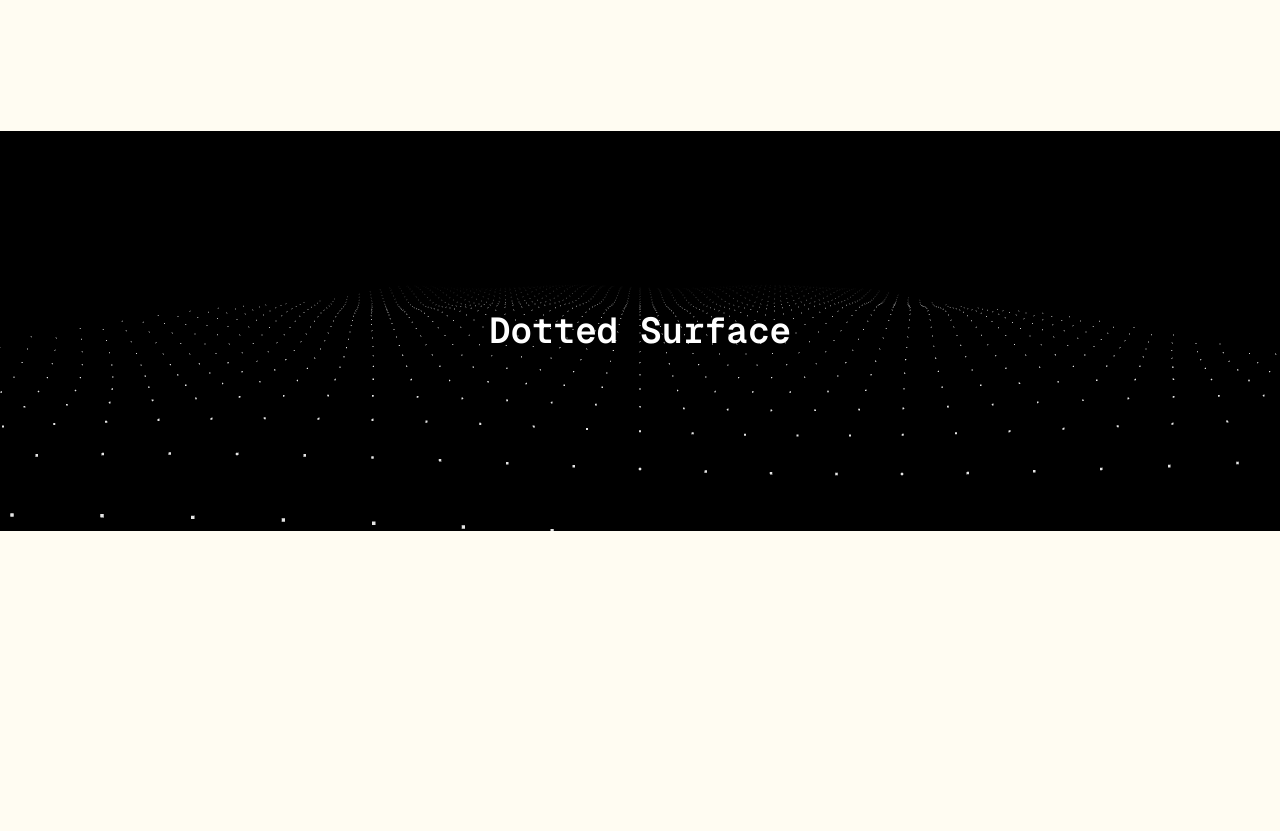
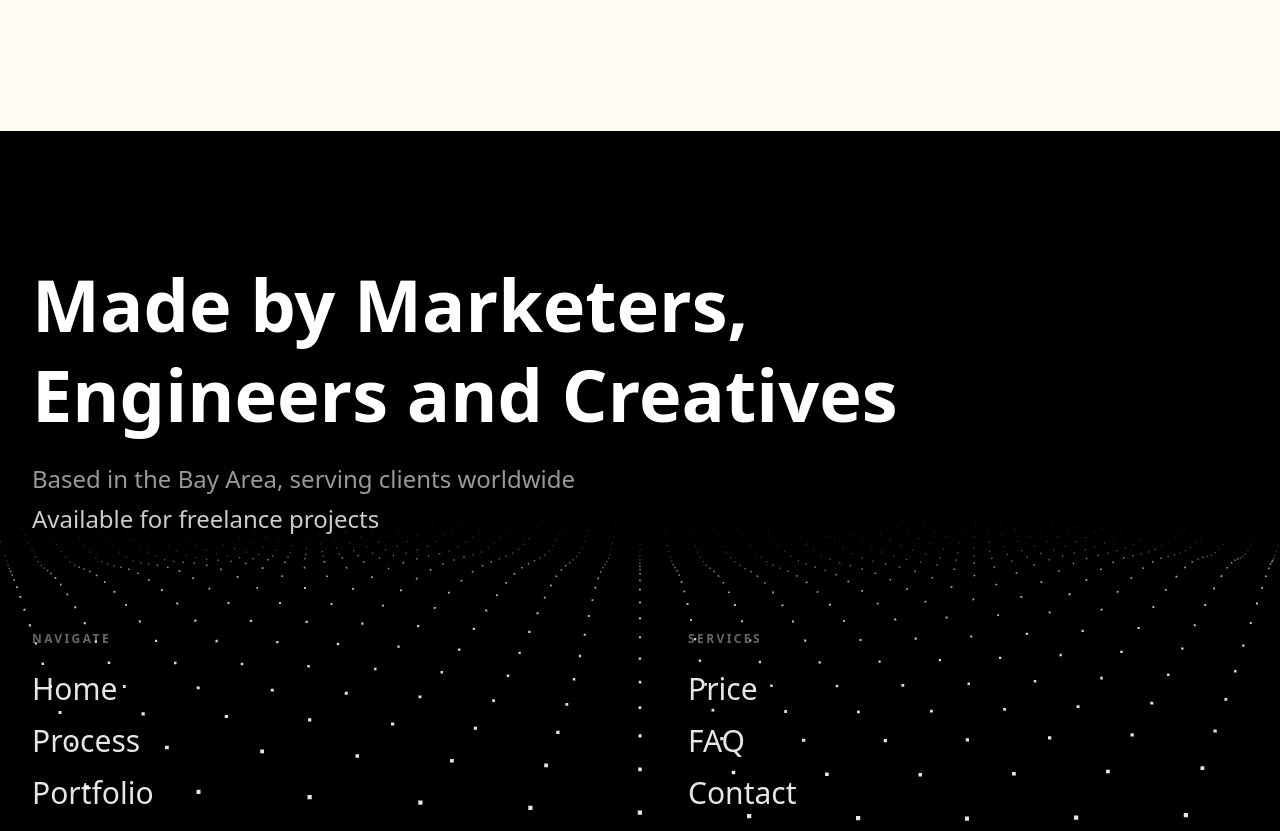
Before and after one commit to team-virtura-tech/virtura-tech-webapp, a Next.js app: page / in a window 1280 px wide. Shown: the part 1924-2755 px from the top of the page. Before the commit the page ends 2455 px from the top, so only its background shows below. Built offline with nearby package versions, Linux system fonts and the light colour scheme; no server answers.

Commit message:
[FEATURE] enhance Footer component with navigation links and improved layout

```diff
--- a/src/components/custom/Footer/Footer.tsx
+++ b/src/components/custom/Footer/Footer.tsx
@@ -1,18 +1,109 @@
-// Footer.tsx (simplified)
+'use client';
+
+import Link from 'next/link';
 import { DottedBackground } from './DottedBackground';
+
+const footerLinks = {
+  navigate: [
+    { label: 'Home', href: '/' },
+    { label: 'Process', href: '/process' },
+    { label: 'Portfolio', href: '/portfolio' },
+    { label: 'About', href: '/about' },
+  ],
+  services: [
+    { label: 'Price', href: '/price' },
+    { label: 'FAQ', href: '/faq' },
+    { label: 'Contact', href: '/contact-us' },
+  ],
+};
 
 export function Footer() {
   return (
     <footer
       id="Footer"
-      className="relative min-h-[400px] w-full overflow-hidden bg-foreground text-white"
+      data-component="Footer"
+      className="relative w-full overflow-hidden bg-foreground text-white"
     >
       {/* Background animation */}
       <DottedBackground className="pointer-events-none absolute inset-0 h-full w-full" />
 
-      {/* Footer content on top */}
-      <div className="relative z-10 flex min-h-[400px] items-center justify-center">
-        <h1 className="font-mono text-4xl font-semibold">Dotted Surface</h1>
+      {/* Footer content */}
+      <div className="relative z-10 px-4 py-16 md:px-6 md:py-24 lg:px-8 lg:py-32">
+        <div className="mx-auto max-w-screen-xl">
+          {/* Top section */}
+          <div className="mb-16 md:mb-24">
+            <h2 className="mb-6 text-4xl font-bold leading-tight md:text-5xl lg:text-6xl xl:text-7xl">
+              Made by Marketers,
+              <br />
+              Engineers and Creatives
+            </h2>
+            <div className="flex flex-col gap-2 text-lg text-white/60 md:text-xl lg:text-2xl">
+              <p>Based in the Bay Area, serving clients worldwide</p>
+              <p className="font-medium text-white/80">
+                Available for freelance projects
+              </p>
+            </div>
+          </div>
+
+          {/* Links grid */}
+          <div className="mb-16 grid grid-cols-1 gap-12 md:mb-20 md:grid-cols-2 md:gap-16 lg:gap-24">
+            {/* Navigate */}
+            <div>
+              <h3 className="mb-6 text-xs font-bold uppercase tracking-[0.2em] text-white/40">
+                Navigate
+              </h3>
+              <ul className="space-y-4">
+                {footerLinks.navigate.map((link) => (
+                  <li key={link.href}>
+                    <Link
+                      href={link.href}
+                      className="group inline-flex items-center text-2xl font-light text-white/90 transition-colors hover:text-white md:text-3xl"
+                    >
+                      <span className="relative">
+                        {link.label}
+                        <span className="absolute bottom-0 left-0 h-[1px] w-0 bg-white transition-all duration-300 group-hover:w-full" />
+                      </span>
+                    </Link>
+                  </li>
+                ))}
+              </ul>
+            </div>
+
+            {/* Services */}
+            <div>
+              <h3 className="mb-6 text-xs font-bold uppercase tracking-[0.2em] text-white/40">
+                Services
+              </h3>
+              <ul className="space-y-4">
+                {footerLinks.services.map((link) => (
+                  <li key={link.href}>
+                    <Link
+                      href={link.href}
+                      className="group inline-flex items-center text-2xl font-light text-white/90 transition-colors hover:text-white md:text-3xl"
+                    >
+                      <span className="relative">
+                        {link.label}
+                        <span className="absolute bottom-0 left-0 h-[1px] w-0 bg-white transition-all duration-300 group-hover:w-full" />
+                      </span>
+                    </Link>
+                  </li>
+                ))}
+              </ul>
+            </div>
+          </div>
+
+          {/* Bottom section */}
+          <div className="border-t border-white/10 pt-8">
+            <div className="flex flex-col items-start justify-between gap-4 md:flex-row md:items-center">
+              <p className="text-sm text-white/50">
+                © {new Date().getFullYear()} Virtura Tech. All rights reserved
+              </p>
+              <p className="text-sm font-medium text-white/50">
+                Bay Area, CA • Serving Internationally
+              </p>
+            </div>
+          </div>
+        </div>
       </div>
     </footer>
   );
```
